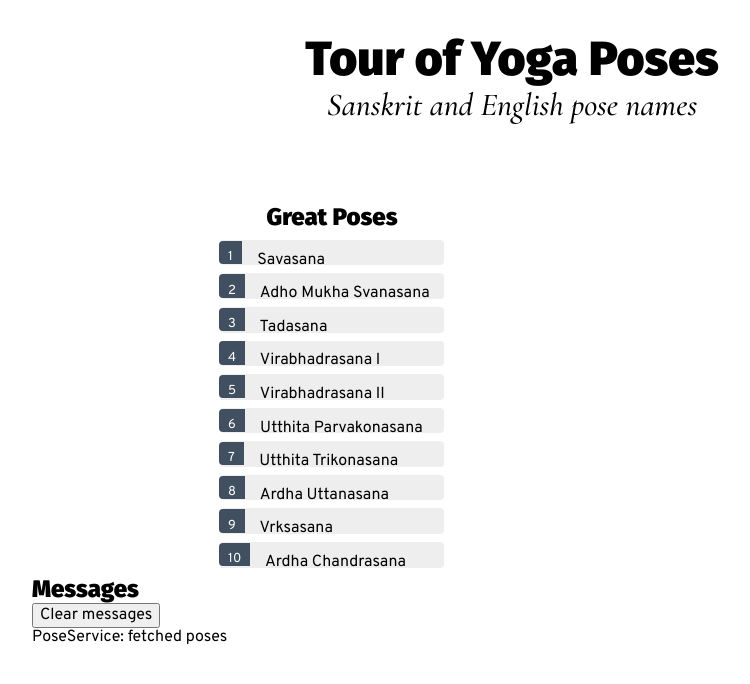
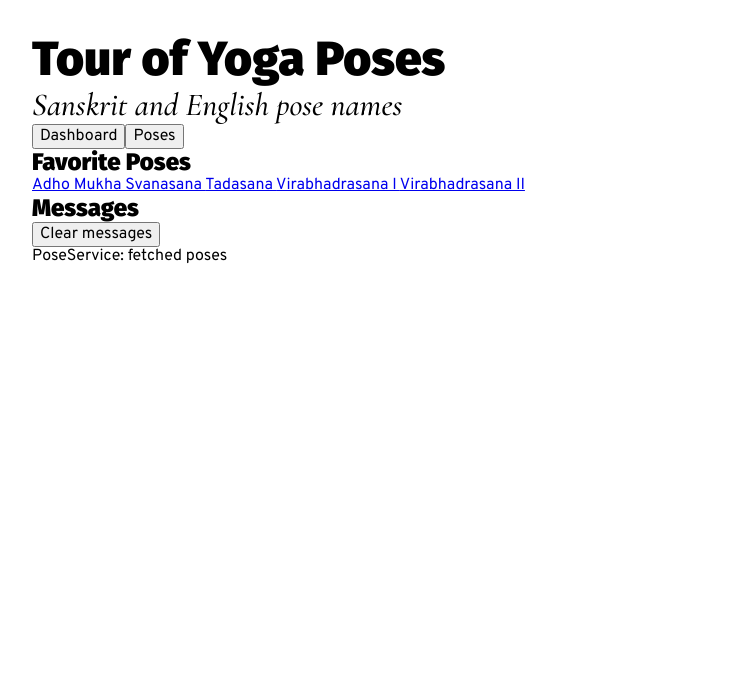
Before and after one commit to jasminegraber/tour-of-yoga-poses, an Angular app: page /dashboard in a window 1280 px wide. Shown: the top 684 px of the page, without its empty margins (128-878 px from the left). Built offline with nearby package versions, Linux system fonts and the light colour scheme.

Commit message:
added routing

```diff
--- a/src/app/app.component.html
+++ b/src/app/app.component.html
@@ -1,5 +1,5 @@
 <div class="container">
   <app-header></app-header>
-  <app-poses></app-poses>
+  <router-outlet></router-outlet>
   <app-messages></app-messages>
 </div>
--- a/src/app/app.module.ts
+++ b/src/app/app.module.ts
@@ -8,6 +8,7 @@ import { PosesComponent } from './components/poses/poses.component';
 import { PoseDetailComponent } from './components/pose-detail/pose-detail.component';
 import { MessagesComponent } from './components/messages/messages.component';
 import { AppRoutingModule } from './app-routing.module';
+import { DashboardComponent } from './components/dashboard/dashboard.component';
 
 @NgModule({
   declarations: [
@@ -15,7 +16,8 @@ import { AppRoutingModule } from './app-routing.module';
     HeaderComponent,
     PosesComponent,
     PoseDetailComponent,
-    MessagesComponent
+    MessagesComponent,
+    DashboardComponent
   ],
   imports: [
     BrowserModule,
--- /dev/null
+++ b/src/app/components/dashboard/dashboard.component.html
@@ -0,0 +1,7 @@
+<h2>Favorite Poses</h2>
+<div>
+    <a *ngFor="let pose of poses"
+    routerLink="/detail/{{pose.id}}">
+        {{ pose.sanskritName }}
+      </a>
+</div>
--- /dev/null
+++ b/src/app/components/dashboard/dashboard.component.ts
@@ -0,0 +1,25 @@
+import { Component, OnInit } from '@angular/core';
+import { Pose } from 'src/app/Pose';
+import { PoseService } from 'src/app/services/pose.service';
+
+@Component({
+  selector: 'app-dashboard',
+  templateUrl: './dashboard.component.html',
+  styleUrls: ['./dashboard.component.css']
+})
+export class DashboardComponent implements OnInit {
+
+  poses: Pose[] = [];
+
+  constructor(private poseService: PoseService) { }
+
+  ngOnInit(): void {
+    this.getPoses();
+  }
+
+  getPoses(): void {
+    this.poseService.getPoses()
+        .subscribe(poses => this.poses = poses.slice(1, 5));
+  }
+
+}
--- a/src/app/components/header/header.component.css
+++ b/src/app/components/header/header.component.css
@@ -5,7 +5,3 @@
 h1 {
     margin-bottom: 0;
 }
-
-header {
-    text-align: center;
-}
--- a/src/app/components/header/header.component.html
+++ b/src/app/components/header/header.component.html
@@ -1,4 +1,10 @@
 <header role="banner">
-    <h1>{{ title }}</h1>
-    <p class="subtitle">{{ subtitle }}</p>
+    <div class="banner">
+        <h1>{{ title }}</h1>
+        <p class="subtitle">{{ subtitle }}</p>
+    </div>
+    <nav>
+        <a routerLink="/dashboard"><button>Dashboard</button></a>
+        <a routerLink="/poses"><button>Poses</button></a>
+    </nav>
 </header>
--- a/src/app/components/pose-detail/pose-detail.component.html
+++ b/src/app/components/pose-detail/pose-detail.component.html
@@ -10,8 +10,13 @@
         <label for="pose-sanskrit">Sanskrit name: </label>
         <input id="pose-sanskrit" [(ngModel)]="pose.sanskritName" placeholder="name">
     </div>
+
     <div>
         <label for="pose-english">English name: </label>
         <input id="pose-english" [(ngModel)]="pose.englishName" placeholder="name">
     </div>
+
+    <div>
+        <button (click)="goBack()">go back</button>
+    </div>
 </div>
--- a/src/app/components/pose-detail/pose-detail.component.ts
+++ b/src/app/components/pose-detail/pose-detail.component.ts
@@ -1,5 +1,9 @@
 import { Component, OnInit, Input } from '@angular/core';
 import { Pose } from 'src/app/Pose';
+import { ActivatedRoute } from '@angular/router';
+import { Location } from '@angular/common';
+
+import { PoseService } from 'src/app/services/pose.service';
 
 @Component({
   selector: 'app-pose-detail',
@@ -10,9 +14,24 @@ export class PoseDetailComponent implements OnInit {
 
   @Input() pose?: Pose;
 
-  constructor() { }
+  constructor(
+    private route: ActivatedRoute,
+    private poseService: PoseService,
+    private location: Location
+  ) { }
 
   ngOnInit(): void {
+    this.getPose();
+  }
+
+  getPose(): void {
+    const id = Number(this.route.snapshot.paramMap.get('id'));
+    this.poseService.getPose(id)
+        .subscribe(pose => this.pose = pose);
+  }
+
+  goBack(): void {
+    this.location.back();
   }
 
 }
--- a/src/app/components/poses/poses.component.html
+++ b/src/app/components/poses/poses.component.html
@@ -4,16 +4,14 @@
     <div>
         <h2>Great Poses</h2>
         <ul class="poses">
-            <li
-            *ngFor="let pose of poses"
-            [class.selected]="pose === selectedPose"
-            (click)="onSelect(pose)"
-            >
-                <span class="badge">{{pose.id}}</span> {{pose.sanskritName}}
+            <li *ngFor="let pose of poses">
+                <a routerLink="/detail/{{pose.id}}">
+                    <span class="badge">{{pose.id}}</span> {{pose.sanskritName}}
+                </a>
             </li>
         </ul>
     </div>
 
-    <app-pose-detail [pose]="selectedPose"></app-pose-detail>
+    <!-- <app-pose-detail [pose]="selectedPose"></app-pose-detail> -->
 
 </section>
--- a/src/app/services/pose.service.ts
+++ b/src/app/services/pose.service.ts
@@ -16,4 +16,10 @@ export class PoseService {
     this.messageService.add('PoseService: fetched poses');
     return poses;
   }
+
+  getPose(id: number): Observable<Pose> {
+    const pose = POSES.find(p => p.id === id)!;
+    this.messageService.add(`PoseService: fetched pose id=${id}`);
+    return of(pose);
+  }
 }
```
Also changed, not shown: src/app/app-routing.module.ts (+16 -3 lines), src/app/components/dashboard/dashboard.component.css (added), 1 other file (tests, documents, lock files or other folders).
